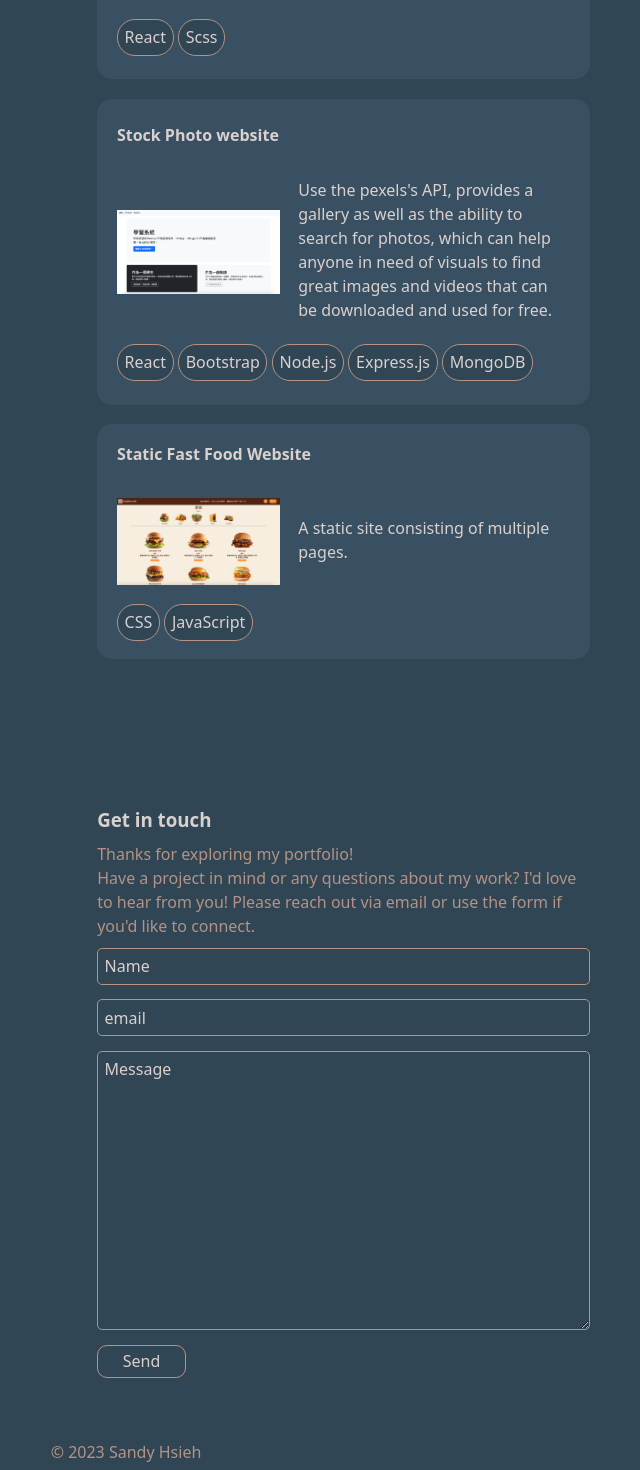
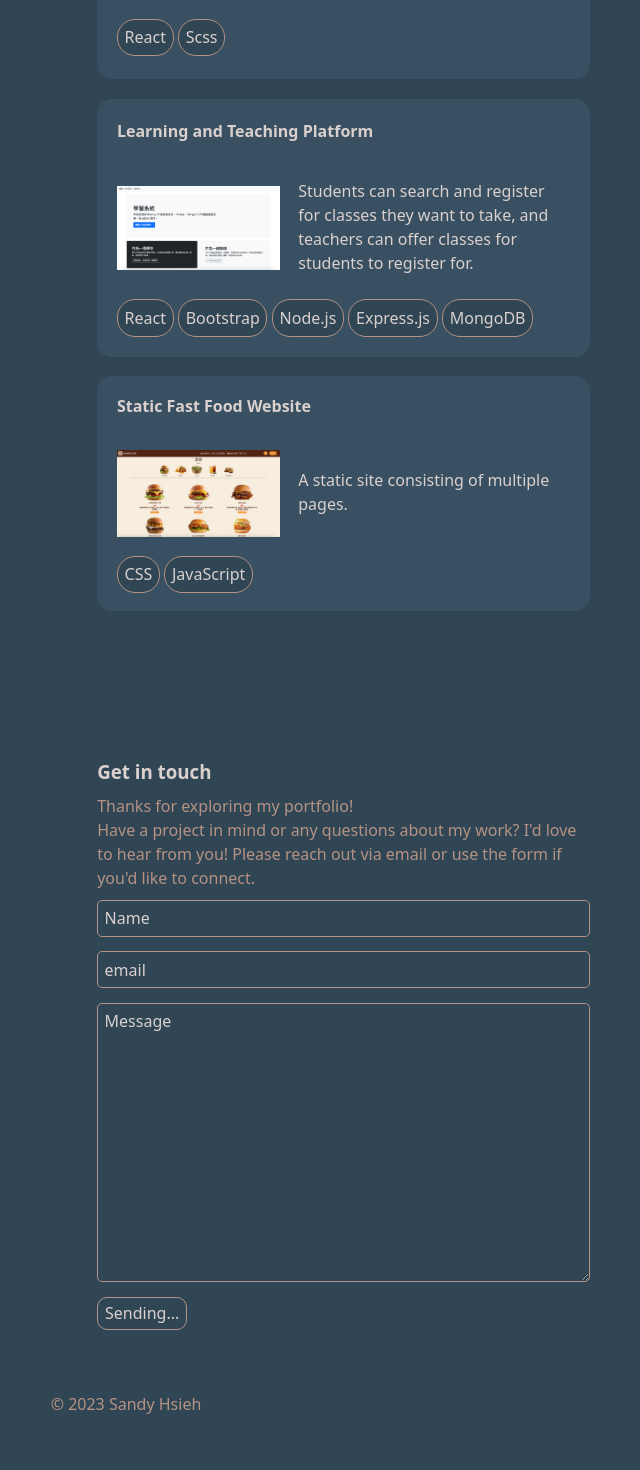
Before and after one commit to hsin-yin/Sandy-Hsieh-Personal-Website, a React (Create React App) app in the folder client/: page / in a window 1280 px wide. Shown: the part 1140-2610 px from the top of the page, without its empty margins (514-1154 px from the left). After the commit the page ends 2570 px from the top, so only its background shows below. Built offline with nearby package versions, Linux system fonts and the light colour scheme.

Commit message:
update form project

```diff
--- a/client/package.json
+++ b/client/package.json
@@ -16,7 +16,7 @@
   },
   "proxy": "http://localhost:8080",
   "scripts": {
-    "start": "npx http-server ./dist",
+    "start": "react-scripts start",
     "build": "CI=false react-scripts build",
     "test": "react-scripts test",
     "eject": "react-scripts eject"
--- a/client/src/components/GetInTouch.js
+++ b/client/src/components/GetInTouch.js
@@ -7,25 +7,14 @@ const GetInTouch = () => {
         email: '',
         message: ''
     });
-    const [loading, setLoading] = useState(false);
+    const [loading, setLoading] = useState(true);
 
-    // const sumitButton = document.querySelector('.submitButton');
-    // const contactForm = document.querySelector('#contactForm');
     const submitButtonClass = loading ? 'submitButton sendingStyle' : 'submitButton';
-
 
     const handleChange = (event) => {
         const { name, value } = event.target;
         setFormData((prevData) => ({ ...prevData, [name]: value }));
     };
-
-    // contactForm.addEventListener('submit', () => {
-    //     if (loading) {
-    //         sumitButton.classList.add('sendingStyle');
-    //     } else {
-    //         sumitButton.classList.remove('sendingStyle');
-    //     }
-    // })
 
     const handleSubmit = async (event) => {
         event.preventDefault();
--- a/client/src/components/Projects.js
+++ b/client/src/components/Projects.js
@@ -18,9 +18,9 @@ const Projects = () => {
 
     // MERN project
     const MERNproject = "/images/MERNprojectImg.png";
-    const MERNprojectAlt = `Stock Photos website`;
-    const MERNprojectTitle = `Stock Photo website`;
-    const MERNprojectContent = `Use the pexels's API, provides a gallery as well as the ability to search for photos, which can help anyone in need of visuals to find great images and videos that can be downloaded and used for free.`;
+    const MERNprojectAlt = `Learning and Teaching Platform`;
+    const MERNprojectTitle = `Learning and Teaching Platform`;
+    const MERNprojectContent = `Students can search and register for classes they want to take, and teachers can offer classes for students to register for.`;
     const MERNprojectSkills = ['React', 'Bootstrap', 'Node.js', 'Express.js', 'MongoDB'];
 
     // project fastfood website
--- a/client/src/styles/_getInTouch.scss
+++ b/client/src/styles/_getInTouch.scss
@@ -52,7 +52,6 @@
         }
     }
     .sendingStyle {
-        padding: 1% 2%;
-        min-width: 80px;
+        min-width: 90px;
     }
 }
--- a/client/src/styles/main.css
+++ b/client/src/styles/main.css
@@ -185,6 +185,5 @@
   box-shadow: 0 0 5px #b59283;
 }
 .contactForm .sendingStyle {
-  padding: 1% 2%;
-  min-width: 80px;
+  min-width: 90px;
 }/*# sourceMappingURL=main.css.map */
```
Also changed, not shown: 1 other file (tests, documents, lock files or other folders).
